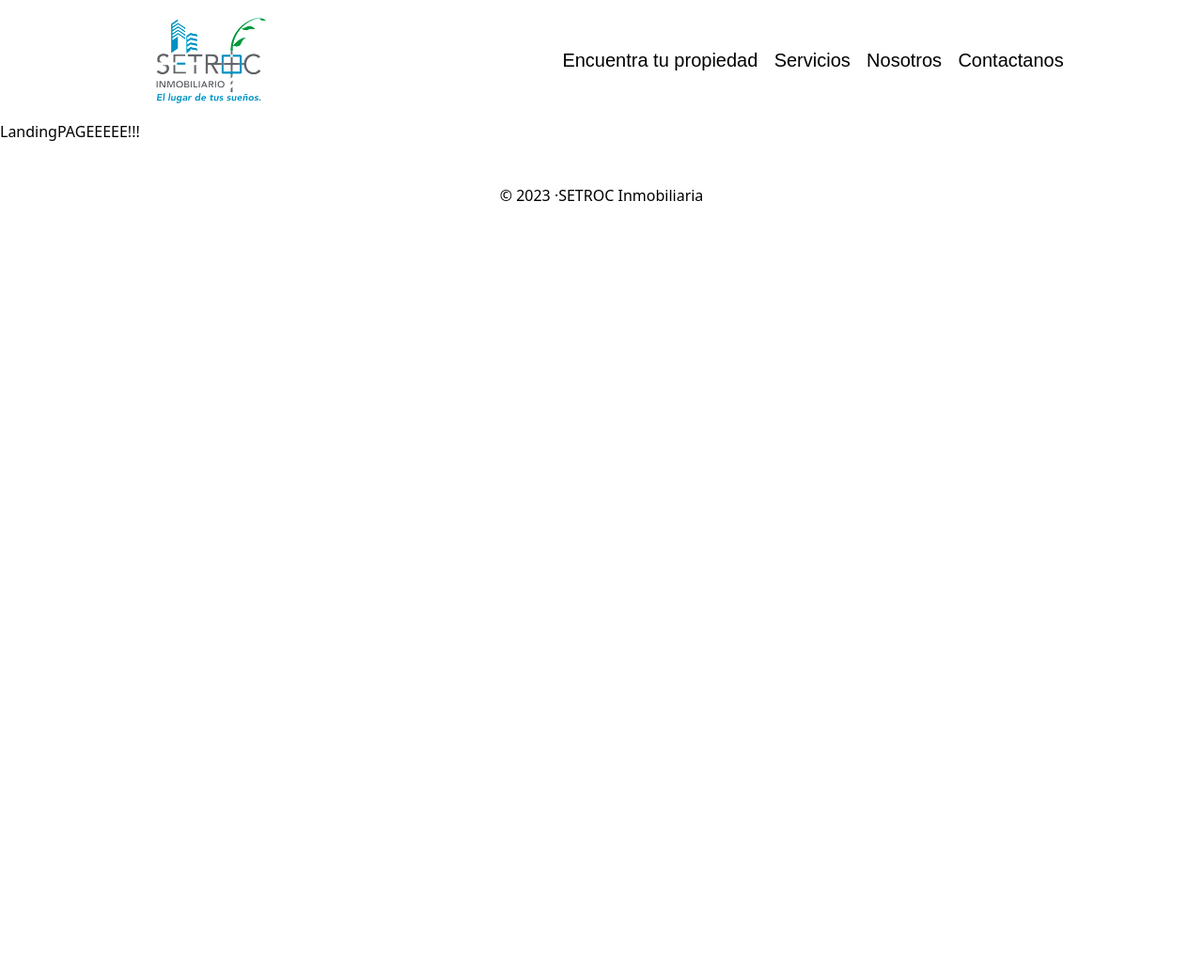
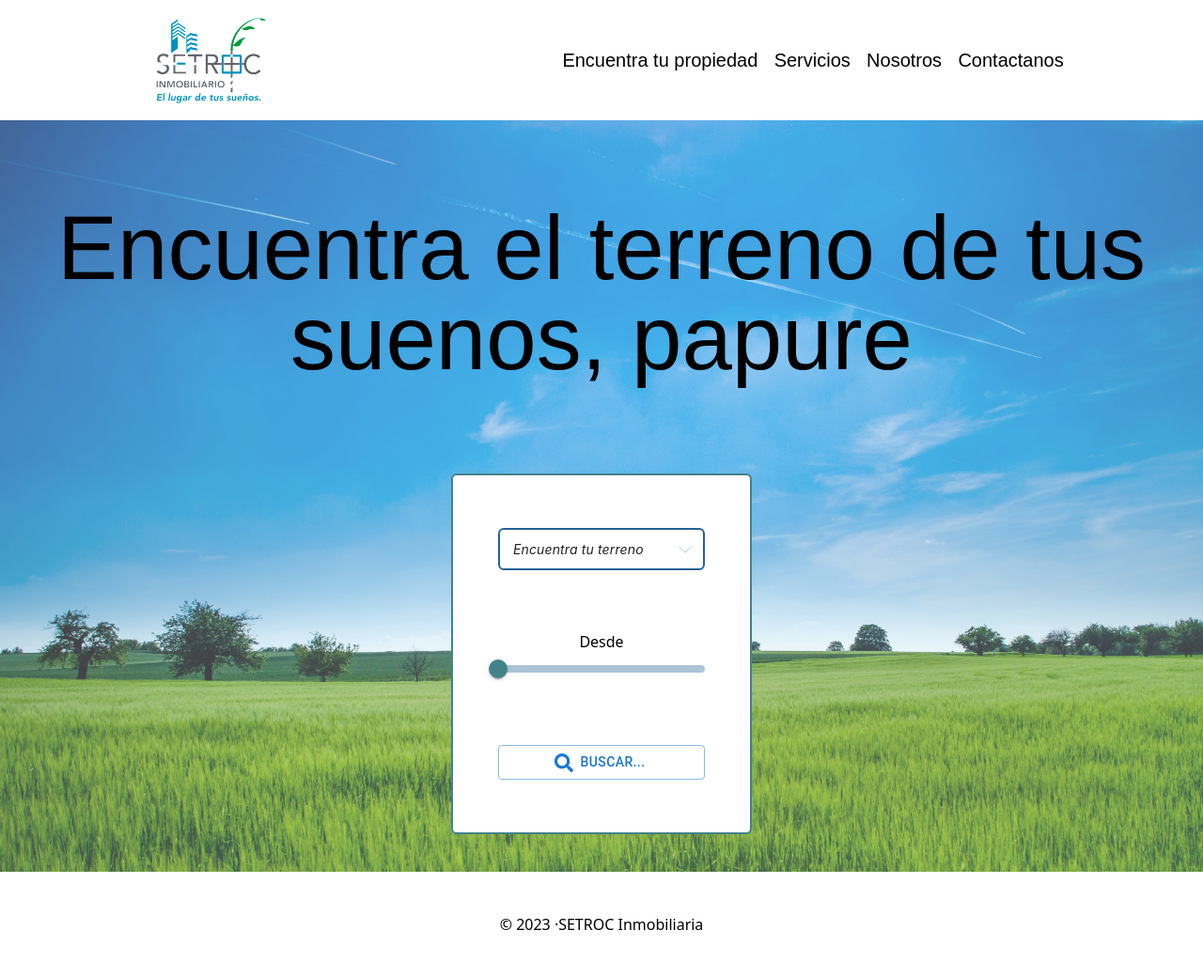
Before and after one commit to Setroc-Inmobiliaria/setroc-in, a Gatsby site: page / in a window 1280 px wide. Shown: the whole page at 94% size. Before the commit the page ends 800 px from the top, so only its background shows below. Built offline with nearby package versions, Linux system fonts and the light colour scheme; Gatsby itself is replaced by a stand-in of ours; what @tailwindcss/custom-forms would draw is missing.

Commit message:
form home

```diff
--- a/src/components/card/CardComponent.jsx
+++ b/src/components/card/CardComponent.jsx
@@ -13,8 +13,8 @@ const CardComponent = ({ ...props }) => {
   })
 
   return (
-    <div className=" w-full flex flex-col md:flex-row items-center justify-evenly bg-red-600">
-      <div className="w-full md:w-[30%] flex flex-col">
+    <div className=" w-full flex flex-col md:flex-row items-center justify-evenly rounded-md bg-p6 p-5">
+      <div className="w-full md:w-[30%] flex flex-col rounded-md">
         <Slider
           adaptiveHeight={true}
           arrows={false}
@@ -23,6 +23,7 @@ const CardComponent = ({ ...props }) => {
           fade="true"
           infinite={true}
           autoplaySpeed={3000}
+          className="rounded-md"
         >
           {carouselItems}
         </Slider>
--- a/src/components/header.js
+++ b/src/components/header.js
@@ -26,7 +26,7 @@ const Header = () => {
     <header className="w-full h-32">
       <div className="w-full h-full flex flex-row md:justify-around justify-between items-center">
         <div className="h-full">
-          <img className="h-full" src={logo} alt="SETROC" />
+         <Link to="/"> <img className="h-full" src={logo} alt="SETROC" /></Link>
         </div>
 
         {/* Navegación en pantallas grandes */}
@@ -62,7 +62,7 @@ const Header = () => {
         {/* Menú desplegable en pantallas pequeñas */}
 
         <div
-          className={`md:hidden z-50 fixed flex top-0 h-full bg-blue-300 w-full border border-gray-300 ${
+          className={`md:hidden z-50 fixed flex top-0 h-full bg-p6 w-full border border-gray-300 ${
             showNavbar
               ? "left-0 transition-all duration-500 ease-out"
               : `left-[1000px] transition-all duration-700 ease-out`
--- a/src/components/landing/LandingPage.css
+++ b/src/components/landing/LandingPage.css
@@ -1,7 +1,11 @@
-/*
+
 @tailwind components;
 @layer components {
-  .responsive_nav {
-    @apply ;
+  .bg-image {
+    @apply
+    bg-[url('../../assets/pais.jpg')]
+    bg-fixed
+    bg-cover
+    ;
   }
-} */
+}
--- a/src/components/landing/LandingPage.jsx
+++ b/src/components/landing/LandingPage.jsx
@@ -1,13 +1,56 @@
-import React from "react";
-import CardsComponent from "../cards/CardsComponent";
-
+import React from "react"
+import "./LandingPage.css"
+import {
+  Button,
+  FormControl,
+  FormGroup,
+  InputLabel,
+  MenuItem,
+  Select,
+} from "@mui/material"
+import SelectComponent from "../styledComponents/SelectComponent"
+import SliderComponent from "../styledComponents/SliderComponent"
+import { FaSearch } from "react-icons/fa"
+// import {SelectComponent} from '../styledComponents/SelectComponent'
+// import CardsComponent from "../cards/CardsComponent";
 
 const LandingPage = () => {
-    return (
-       <div>
-        <h1>LandingPAGEEEEE!!!</h1>
-       </div>
-    )
+  const sayHola = () => {
+    console.log("Hola ")
+  }
+  return (
+    <div className="bg-image h-screen w-full flex flex-col justify-center items-center">
+      <div className=" bg-p6 bg-opacity-30 w-full h-screen flex flex-col gap-12 justify-center items-center">
+        <h1 className="text-5xl md:text-8xl text-center p-12 font-afacad">Encuentra el terreno de tus suenos, papure</h1>
+        <div className="bg-white w-80 h-96 flex flex-col justify-center items-center rounded-md border-2 border-p2">
+          <FormControl
+            sx={{
+              minWidth: 220,
+              display: "flex",
+              flexDirection: "column",
+              gap: 8,
+            }}
+          >
+            <SelectComponent
+              items={["Zacanco", "Piedra Rosa", "Salida"]}
+              title="Encuentra tu terreno"
+              name="terrenos"
+              key={1}
+              label="Encuentra tu terreno"
+            />
+            <SliderComponent limit={150} min={0} title="Desde" />
+            <Button
+              onClick={sayHola}
+              variant="outlined"
+              startIcon={<FaSearch />}
+            >
+              Buscar...
+            </Button>
+          </FormControl>
+        </div>
+      </div>
+    </div>
+  )
 }
 
 export default LandingPage
--- /dev/null
+++ b/src/components/styledComponents/SelectComponent.jsx
@@ -0,0 +1,94 @@
+import React from "react";
+import Box from '@mui/material/Box';
+import MenuItem from '@mui/material/MenuItem';
+import FormControl from '@mui/material/FormControl';
+import Select from '@mui/material/Select';
+import { SlArrowDown } from 'react-icons/sl'
+import { alpha } from '@mui/material/styles';
+import { InputLabel } from "@mui/material";
+// import colors from "../../../constants/colors";
+
+const SelectComponent = ({ title, items, width, name, label  }) => {
+
+    // const handleChange = (e) => {
+    //     setSelected(e.target.value);
+    // };
+
+    const itemElements = items.map(i => (
+        <MenuItem value={i} key={i}>{i}</MenuItem>
+    ));
+
+
+    return (
+        <FormControl
+            sx={{
+                minWidth: "min-content",
+                maxWidth: width || "100%",
+                width: '100%',
+                margin: "0px",
+            }}
+            size="small"
+        >
+            <Select
+                IconComponent={SlArrowDown}
+                sx={{
+                    width: "100%",
+                    height: "45px",
+                    fontFamily: "Inter",
+                    fontSize: "14px",
+                    borderRadius: "6px",
+                    borderWidth: "0px",
+                    outline: "0px",
+                    border: `2px solid #276296`,
+                    '&.Mui-focused': {
+                        boxShadow: `${alpha('#67ADD4', 0.25)} 0 0 0 0.2rem`,
+                    },
+                    '&.Mui-focused .MuiOutlinedInput-notchedOutline': {
+                        borderWidth: "0px",
+                        borderRadius: "6px"
+                    },
+                    "& .MuiOutlinedInput-notchedOutline": {
+                        borderWidth: "0px"
+                    },
+                    "&:hover .MuiOutlinedInput-notchedOutline": {
+                        borderWidth: "0px"
+                    },
+                    '& .MuiSelect-icon': {
+                        fill: '#B2D3E7',
+                        marginRight: "5px"
+                    },
+                    '& .MuiSelect-outlined': {
+                        backgroundColor: 'white'
+                    },
+                    '& .MuiInputBase-input': {
+                        borderRadius: "6px"
+                    }
+                }}
+                name={name}
+                defaultValue={title}
+            variant="outlined"
+            >
+
+                <MenuItem value={title}>
+                    <em>{title}</em>
+                </MenuItem>
+                {itemElements}
+            </Select>
+            {/* {
+                error &&
+                <Box
+                    sx={{
+                        padding: "4px 6px",
+                        fontSize: "12px",
+                        fontFamily: "Inter",
+                        color: colors.resalte2
+                    }}
+                >
+                    {errorLabel}
+                </Box>
+            } */}
+        </FormControl>
+    )
+}
+
+export default SelectComponent;
--- /dev/null
+++ b/src/components/styledComponents/SliderComponent.jsx
@@ -0,0 +1,41 @@
+import React, { useState } from "react";
+import { Slider } from "@mui/material";
+// import colors from "../../../constants/colors";
+// import * as style from '../Slider/Slider.module.css'
+
+const SliderComponent = ({ type, coin, size, classes, value, onValueChange, limit, step, min, title }) => {
+
+    // const onSlide = (e, newValue) => {
+    //     e.preventDefault
+    //     onValueChange(newValue)
+    // }
+
+    return (
+        <div className={`flex flex-col justify-center items-center`}>
+            <h4>{title}</h4>
+            <Slider
+                min={min}
+                max={limit}
+                step={step}
+                // className={classes ? classes : null}
+                // onChange={onSlide}
+                // value={value}
+                // defaultValue={value}
+                aria-label="Default"
+                valueLabelDisplay="off"
+                style={{
+                    color: "#42838A",
+                    height: 8,
+                }}
+                sx={{
+                    color: '#276296',
+                    '& .MuiSlider-rail': {
+                        backgroundColor: '#276296',
+                    },
+                }}
+            />
+        </div>
+    )
+}
+
+export default SliderComponent
--- a/src/pages/propiedades.js
+++ b/src/pages/propiedades.js
@@ -5,7 +5,7 @@ import Layout from "../components/layout"
 const Propiedades = () => {
   return (
     <Layout>
-      <div className="w-full p-3 flex flex-col md:p-12 bg-red-300">
+      <div className="w-full p-3 flex flex-col md:p-12 bg-p1">
         <CardsComponent />
       </div>
     </Layout>
--- a/tailwind.config.js
+++ b/tailwind.config.js
@@ -16,6 +16,14 @@ module.exports = {
       fontFamily: {
         'afacad': ['Afacad', 'sans-serif'],
       },
+      colors: {
+        p1: '#91D1C5',
+        p2: '#42838A',
+        p3: '#276296',
+        p4: '#67ADD4',
+        p5: '#B2D3E7',
+        p6: '#D9DFEC'
+      }
     },
   },
   plugins: [
```
Also changed, not shown: src/assets/pais.jpg (added).
